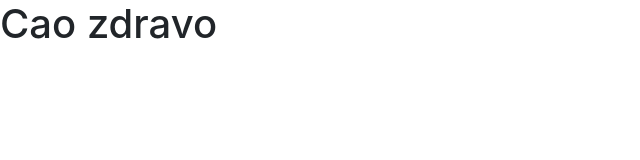
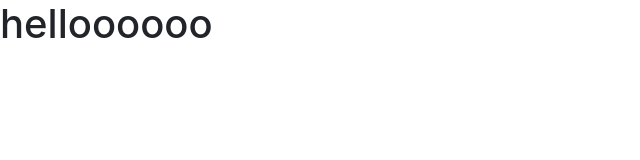
Before and after one commit to bcikota/blablabla, a plain HTML site: page index.html in a window 1280 px wide. Shown: the whole page, without its empty margins (0-640 px from the left). Drawn offline with nearby package versions, Linux system fonts and the light colour scheme.

Commit message:
Update index.html
hellooooo

```diff
--- a/index.html
+++ b/index.html
@@ -11,7 +11,7 @@
     <title>Hello, world!</title>
   </head>
   <body>
-    <h1>Cao zdravo</h1>
+    <h1>helloooooo</h1>
 
     <!-- Optional JavaScript -->
     <!-- jQuery first, then Popper.js, then Bootstrap JS -->
```
